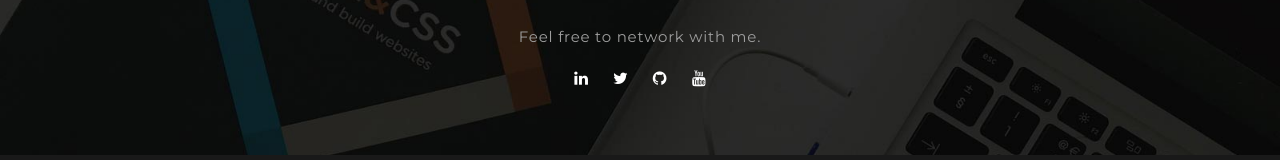
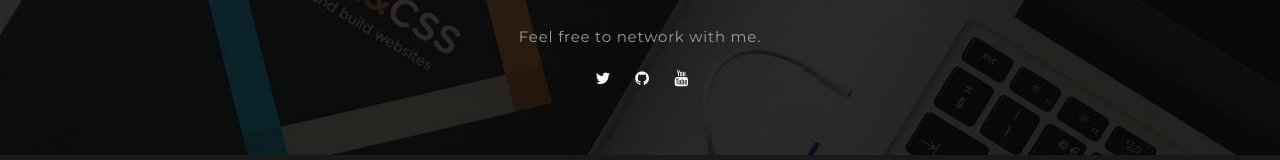
Before and after one commit to HarshiniGadige/HarshiniGadige.github.io, a plain HTML site: page index.html in a window 1280 px wide. Shown: the part 3912-4072 px from the top of the page. Drawn offline with Linux system fonts and the light colour scheme.

Commit message:
Update index.html

```diff
--- a/index.html
+++ b/index.html
@@ -394,7 +394,7 @@ Smartphone Compatible web template, free webdesigns for Nokia, Samsung, LG, Sony
 				<div class="botttom-nav-agileits">
 					<div class="w3l-social">
 						<ul>
-							<li><a href="https://www.linkedin.com/in/harshini-g/" class="fa fa-linkedin"></a></li>
+							<li><a href="https://www.linkedin.com/in/harshini-g-9316941b7/"></a></li>
 							<li><a href="https://twitter.com/gadigeharshini5" class="fa fa-twitter"></a></li>
 							<li><a href="https://github.com/HarshiniGadige" class="fa fa-github"></a></li>
 							<li><a href="https://www.youtube.com/channel/UC_BowuGR1eWgIoRjaqauyHQ?view_as=subscriber" class="fa fa-youtube"></a></li>
```
